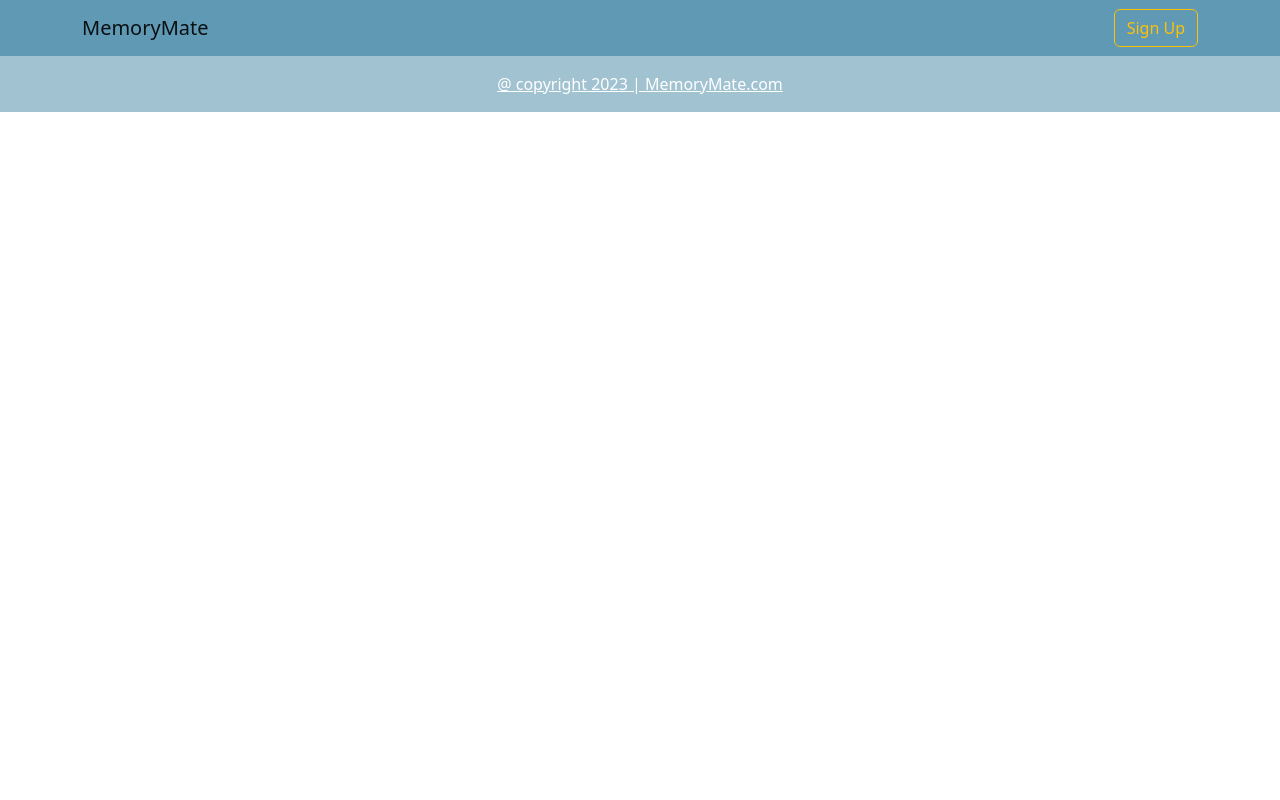
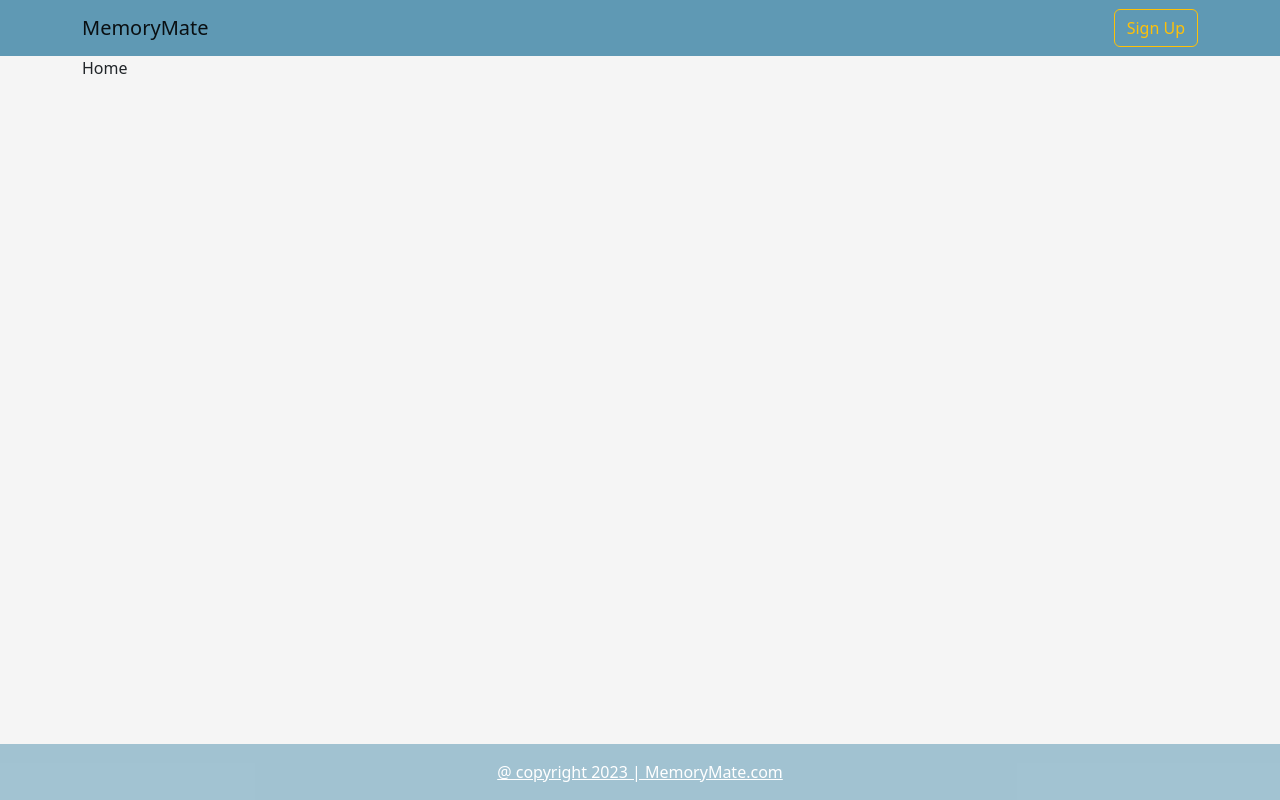
Before and after one commit to hammadShamir/memorymate, a React (Create React App) app: page /home in a window 1280 px wide. Built offline with nearby package versions, Linux system fonts and the light colour scheme.

Commit message:
Minor Changing

```diff
--- a/src/App.css
+++ b/src/App.css
@@ -1,12 +1,12 @@
 .App {
+  min-height: 100vh;
   height: auto;
   display: flex;
   flex-direction: column;
-  background:  #F5F5F5;
+  background: #f5f5f5;
   /* background: linear-gradient(to bottom, #E6D0FF, #D1B0FF, #C294FF, #B278FF, #A05EFF); */
 }
 
-
-#menubar{
-  background-color:#5f99b4 !important;
+#menubar {
+  background-color: #5f99b4 !important;
 }
--- a/src/App.js
+++ b/src/App.js
@@ -1,24 +1,35 @@
-import './App.css';
-import SignUp from './components/SignUp';
-import SignIn from './components/SignIn';
+import React, { useState, useEffect } from "react";
+import "./App.css";
+import SignUp from "./components/SignUp";
+import SignIn from "./components/SignIn";
 import { BrowserRouter as Router, Routes, Route } from "react-router-dom";
-import Home from './components/Home';
-import Header from './components/Header';
-import 'bootstrap/dist/css/bootstrap.min.css';
-import 'bootstrap/dist/js/bootstrap.min.js';
-import Footer from './components/Footer';
-import Appointment from './components/Appointment';
+import Home from "./components/Home";
+import Header from "./components/Header";
+import "bootstrap/dist/css/bootstrap.min.css";
+import "bootstrap/dist/js/bootstrap.min.js";
+import Footer from "./components/Footer";
 
 function App() {
+  const [user, setUser] = useState();
+  const [key, setkey] = useState();
+
+  //TODO Run UseEffect when url Change
+  useEffect(() => {
+    const token = localStorage.getItem("accessToken");
+    if (token) {
+      setUser({ value: token });
+      setkey(Math.random());
+    }
+  }, []);
   return (
     <div className="App">
       <Router>
-        <Header />
+        <Header key={key} user={user} />
         <div className="container h-100">
           <Routes>
-            <Route exact path="/appointment" element={<Appointment />} />
             <Route exact path="/" element={<SignUp />} />
             <Route exact path="/signin" element={<SignIn />} />
+            <Route exact path="/home" element={<Home />} />
           </Routes>
         </div>
         <Footer />
--- a/src/components/Footer.js
+++ b/src/components/Footer.js
@@ -1,20 +1,14 @@
 import React from 'react'
 
 const Footer = () => {
-    return (
-<footer  className="bg-light text-center text-white">
+  return (
+    <footer className="bg-light text-center text-white mt-auto">
+      <div className="text-center p-3" style={{ backgroundColor: '#5F99B490' }}>
+        <a className="text-white" href="">@ copyright 2023 | MemoryMate.com</a>
+      </div>
 
-
-
-
-
-  <div className="text-center p-3" style={{backgroundColor: '#5F99B490'}}>
-
-    <a className="text-white" href="">@ copyright 2023 | MemoryMate.com</a>
-  </div>
-
-</footer>
-    )
+    </footer>
+  )
 }
 
 export default Footer
--- a/src/components/Header.js
+++ b/src/components/Header.js
@@ -1,22 +1,34 @@
-import React from 'react'
+import React, { useState, useEffect } from 'react';
 import { Link, useLocation } from 'react-router-dom'
-const Header = () => {
+const Header = ({ user }) => {
     const location = useLocation();
     const currentUrl = location.pathname;
+
     return (
         <nav id='menubar' className="navbar navbar-expand-lg navbar-light bg-light">
             <div className="container">
                 <a className="navbar-brand" href="#">MemoryMate</a>
                 <form className="d-flex">
-                    {currentUrl === "/" ? (
+                    {
+                        user ? (
+                            <Link to="/signin" className="btn btn-outline-warning" type="submit" onClick={() => {
+                                localStorage.removeItem('accessToken');
+                            }}>
+                                Sign Out
+                            </Link>
+                        ) : (
+                            currentUrl === "/" ? (
                                 <Link to="/signin" className="btn btn-outline-warning" type="submit">
                                     Sign In
                                 </Link>
                             ) : (
-                        <Link to="/"  className="btn btn-outline-warning" type="submit">
+                                <Link to="/" className="btn btn-outline-warning" type="submit">
                                     Sign Up
                                 </Link>
-                    )}
+                            )
+                        )
+                    }
+
 
 
                 </form>
--- a/src/components/Home.js
+++ b/src/components/Home.js
@@ -1,11 +1,9 @@
 import React from 'react'
 
-
 const Home = () => {
-
     return (
         <div>
-
+            Home
         </div>
     )
 }
--- a/src/components/SignIn.js
+++ b/src/components/SignIn.js
@@ -1,16 +1,22 @@
 import React, { useState } from 'react';
-import { auth } from '../Firebase'
+import { auth } from '../Firebase';
+import { useNavigate } from 'react-router-dom';
 
 function SignIn() {
   const [email, setEmail] = useState('');
   const [password, setPassword] = useState('');
 
+  const navigate = useNavigate();
   const handleSignIn = async (event) => {
     event.preventDefault();
 
     try {
       await auth.signInWithEmailAndPassword(email, password);
-      console.log('Logged in successfully');
+      const user = auth.currentUser;
+      const token = await user.getIdToken();
+      localStorage.setItem('accessToken', token);
+      console.log("loged in successfully");
+      navigate('/home')
     } catch (error) {
       console.error(error);
     }
```
Lines whose indentation alone changed are shown as unchanged.
